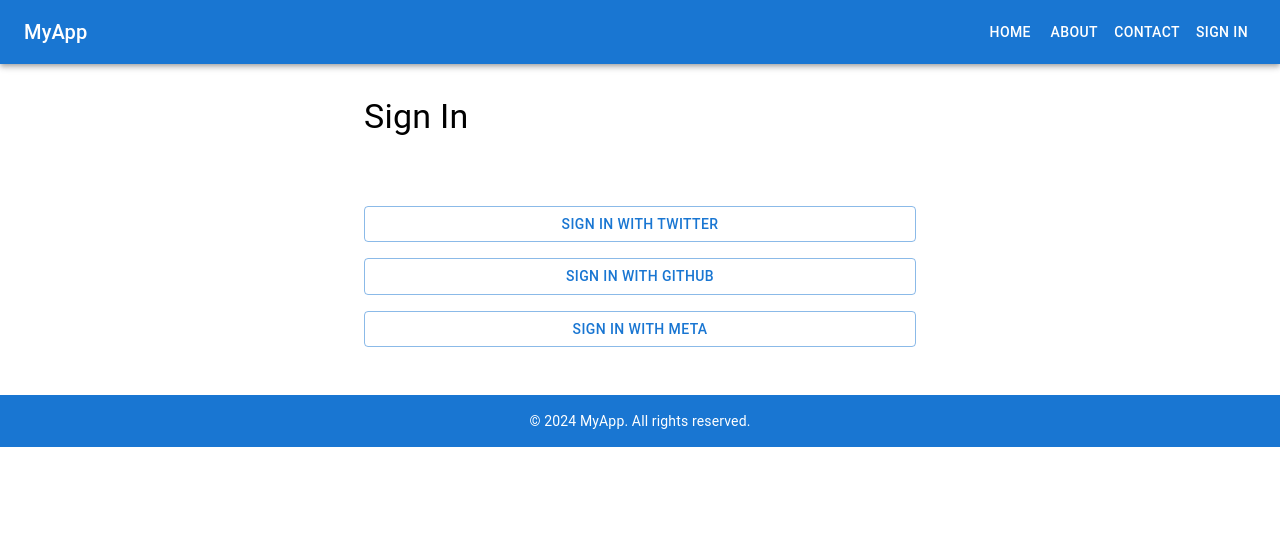
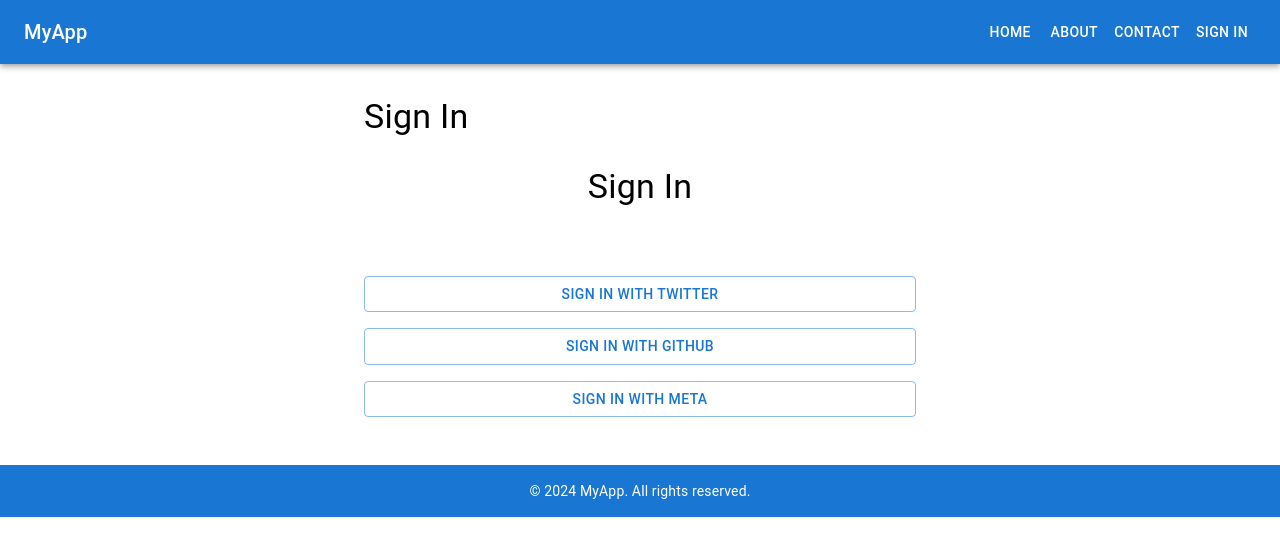
Before and after one commit to mohitgupta07/KOLLA, a React (Create React App) app in the folder frontend/: page /signin in a window 1280 px wide. Shown: the top 556 px of the page. Built offline with nearby package versions, Linux system fonts and the light colour scheme; no server answers.

Commit message:
use google signin button everywhere

```diff
--- a/frontend/src/SignInPage.js
+++ b/frontend/src/SignInPage.js
@@ -1,17 +1,17 @@
 import React from 'react';
 import { Container, Typography, Button, Box } from '@mui/material';
-import { GoogleLogin } from '@react-oauth/google';
+import GoogleSignInButton from './GoogleSignInButton';
 
 const SignInPage = () => {
-    const handleGoogleSuccess = (response) => {
-        console.log('Google Sign-In Success:', response);
-        // Handle Google Sign-In response
+    const handleLoginSuccess = (response) => {
+        console.log('Logged in successfully:', response);
+        // Handle post-login actions like redirecting the user
     };
 
-    const handleGoogleFailure = () => {
-        console.error('Google Sign-In Failed');
+    const handleLoginFailure = (error) => {
+        console.error('Login failed:', error);
+        // Handle login failure
     };
-
     const handleSocialSignIn = (provider) => {
         console.log(`Sign-In with ${provider}`);
         // Implement sign-in with other providers
@@ -22,11 +22,11 @@ const SignInPage = () => {
             <Typography variant="h4" gutterBottom>
                 Sign In
             </Typography>
-            <Box sx={{ mb: 2 }}>
-                <GoogleLogin
-                    onSuccess={handleGoogleSuccess}
-                    onError={handleGoogleFailure}
-                />
+            <Box sx={{ p: 2, display: 'flex', flexDirection: 'column', alignItems: 'center' }}>
+                <Typography variant="h4" gutterBottom>
+                    Sign In
+                </Typography>
+                <GoogleSignInButton onSuccess={handleLoginSuccess} onFailure={handleLoginFailure} />
             </Box>
             <Button variant="outlined" color="primary" onClick={() => handleSocialSignIn('Twitter')} fullWidth sx={{ mb: 2 }}>
                 Sign In with Twitter
```
